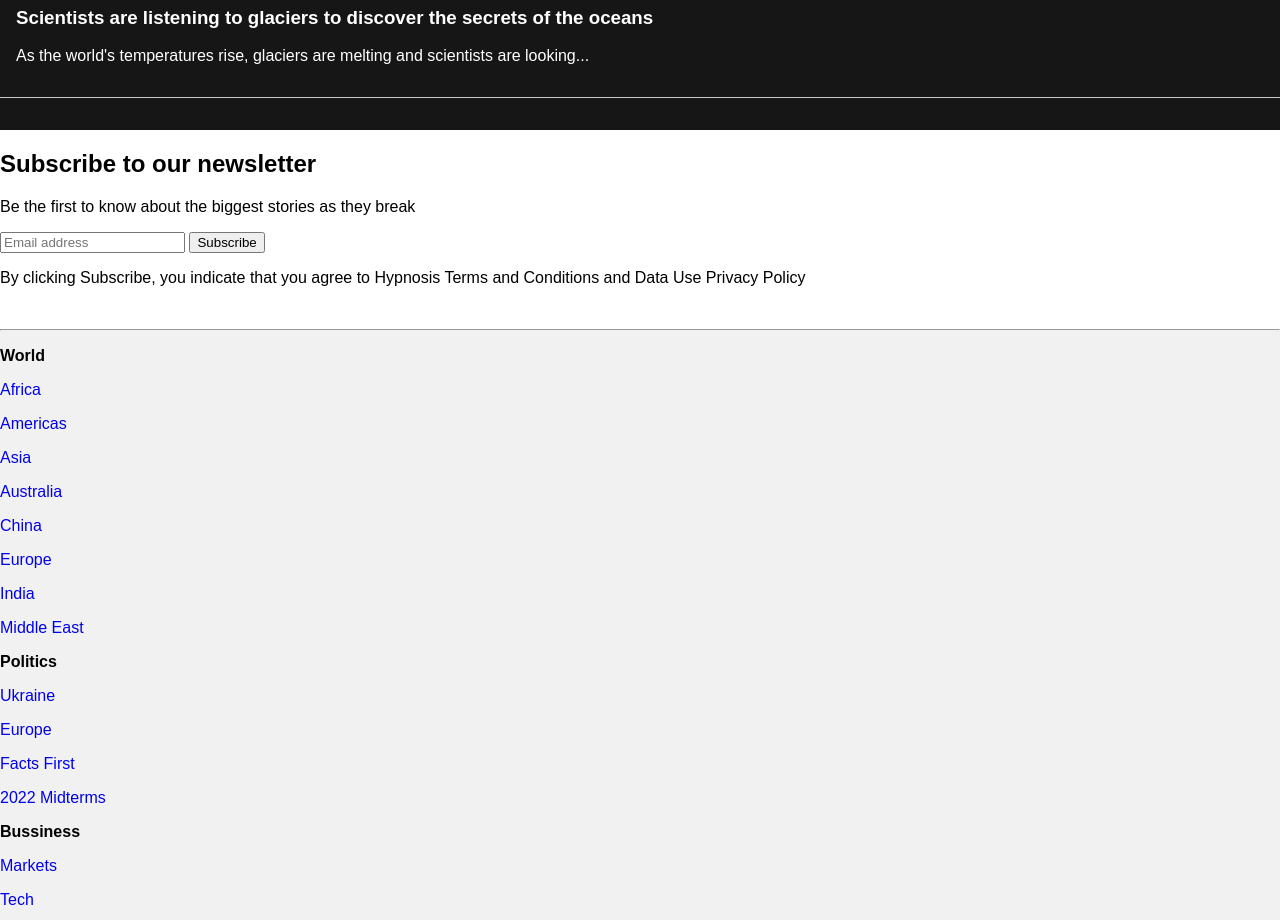
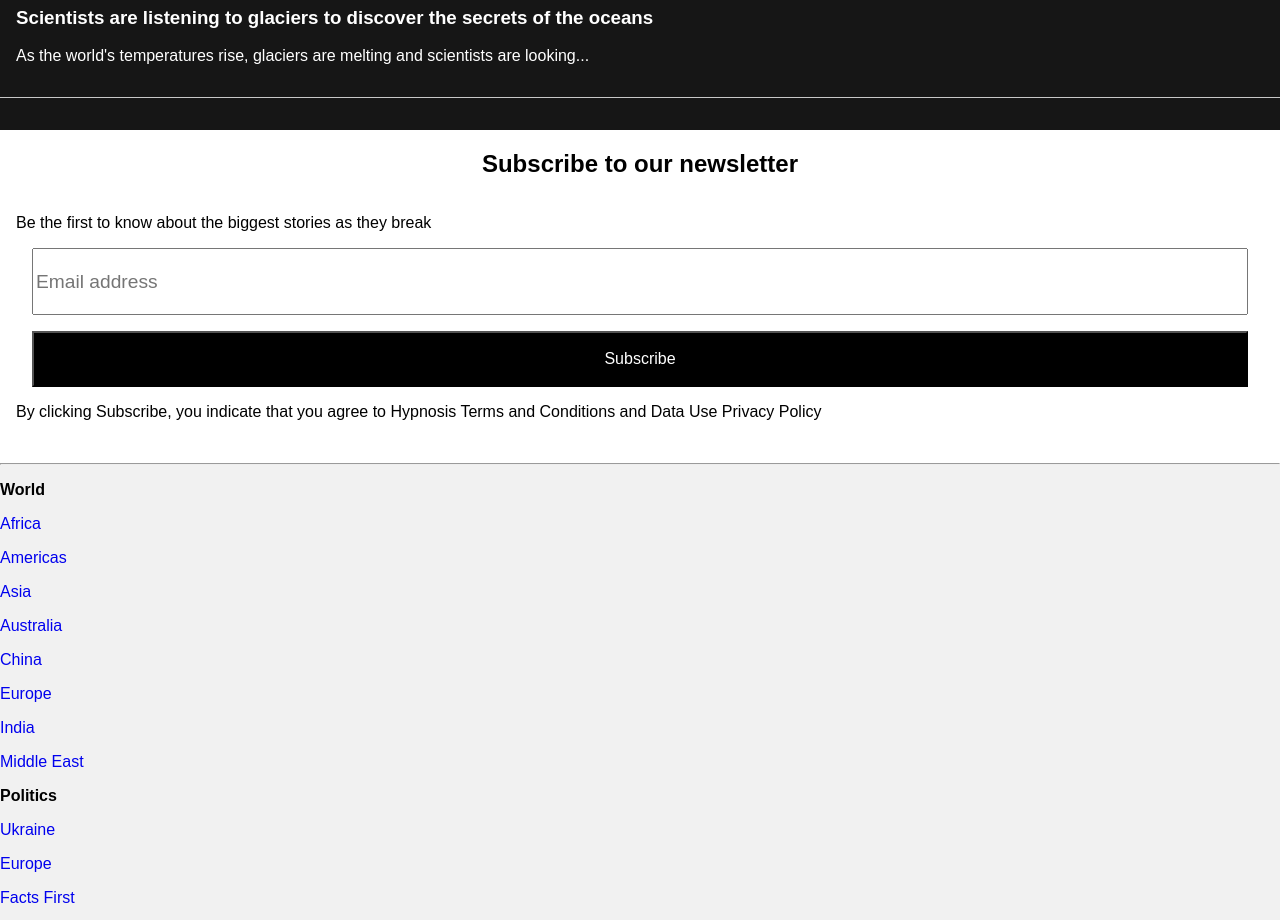
Before and after one commit to danyhoshi/hypnosis-project, a website: page index.html in a window 1280 px wide. Shown: the part 9840-10760 px from the top of the page. Drawn offline with Linux system fonts and the light colour scheme; a web font is replaced by a local one.

Commit message:
Add some subscribe styles

```diff
--- a/index.html
+++ b/index.html
@@ -154,13 +154,13 @@
             </div>
 
         </aside>
-        <section>
-            <h2>Subscribe to our newsletter</h2>
+        <section class="subscribe-styles">
+            <h2 class="subscribe-text">Subscribe to our newsletter</h2>
             <p>Be the first to know about the biggest stories as they break</p>
-            <form>
-                <p><input type="search" name="" placeholder="Email address">
-                  <input type="submit" value="Subscribe"></p>
-              </form>
+            <form class="subscribe-form-style">
+                <input class="input-style" type="search" name="" placeholder="Email address">
+                <input class="input-btn-style" type="submit" value="Subscribe">
+            </form>
               <p>By clicking Subscribe, you indicate that you agree to Hypnosis Terms and Conditions and Data Use Privacy Policy</p>
         </section>
         <br />
--- a/style.css
+++ b/style.css
@@ -228,9 +228,39 @@ nav {
 
 .see-all-btn2 {
   font-size: 1.2em;
-  height: 3em;
+  min-height: 3em;
   min-width: 90vw;
   background: #fff;
+}
+
+.subscribe-styles {
+  display: flex;
+  flex-direction: column;
+  padding: 0 1em 0 1em;
+}
+
+.subscribe-form-style {
+  display: flex;
+  flex-direction: column;
+  padding: 0 1em 0 1em;
+  gap: 1em;
+  text-align: center;
+}
+
+.subscribe-text {
+  text-align: center;
+}
+
+.input-style {
+  font-size: 1.2em;
+  min-height: 3.5em;
+}
+
+.input-btn-style {
+  font-size: 1em;
+  min-height: 3.5em;
+  background-color: #000;
+  color: #fff;
 }
 
 @media only screen and (min-width: 769px) {
```
